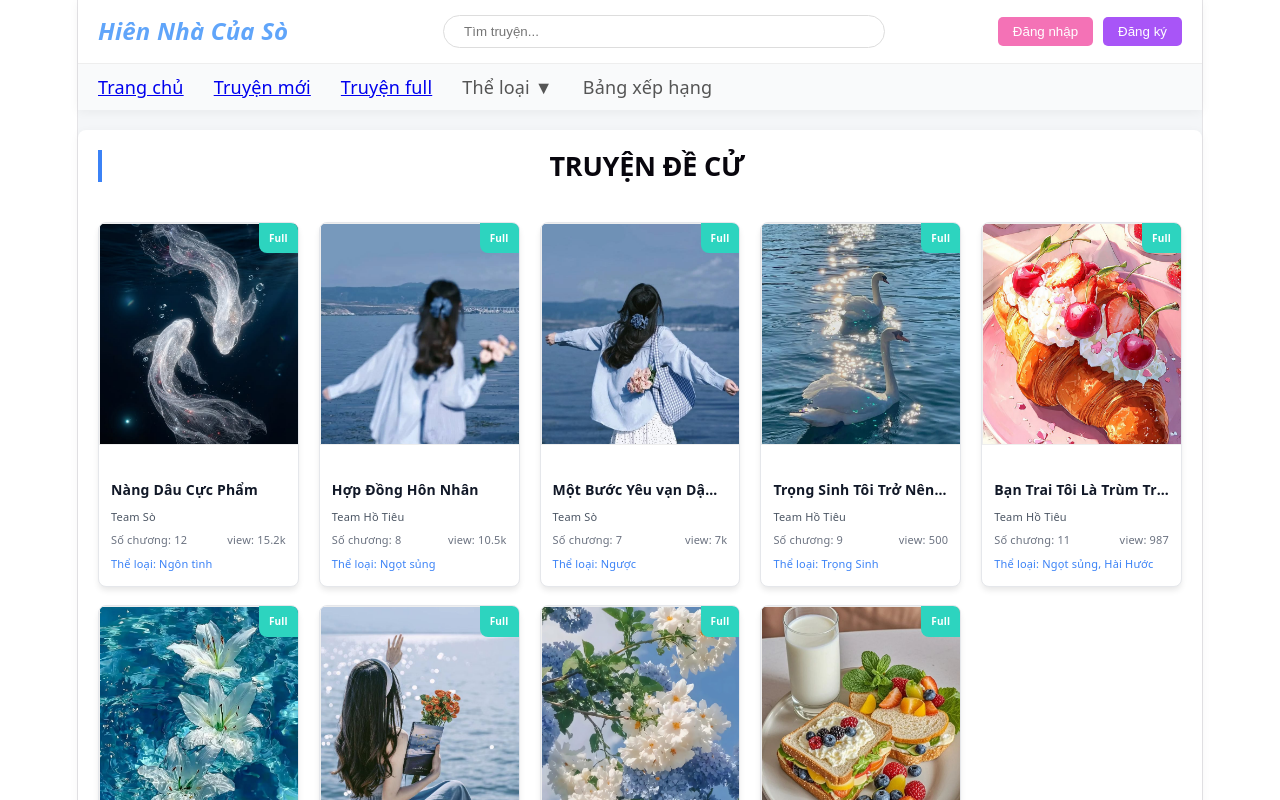
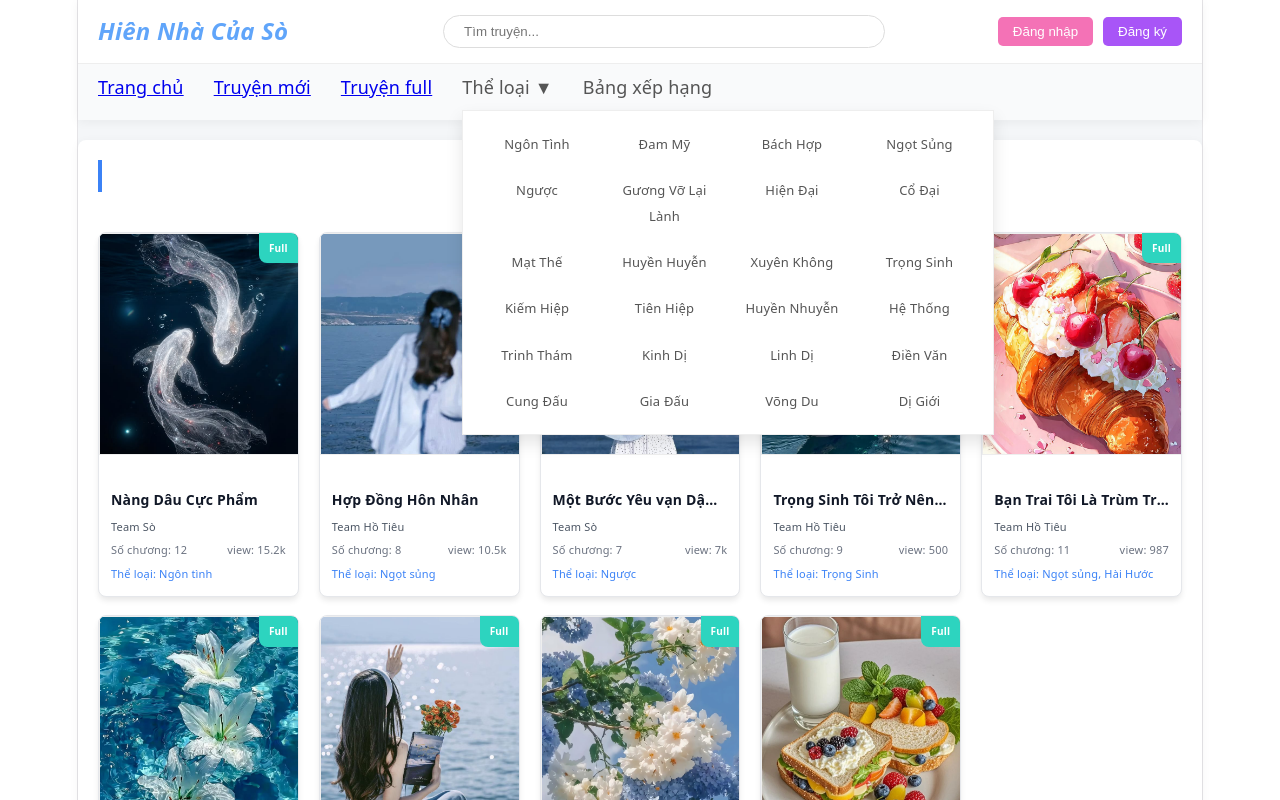
Before and after one commit to Sury2405/Project_HienNhaCuaSo_Web_React, a React (Vite) app in the folder project_web_novel/: page / in a window 1280 px wide. Shown: the top 800 px of the page. Built offline with nearby package versions, Linux system fonts and the light colour scheme.

Commit message:
feat(header): add dynamic category dropdown menu with grid layout

```diff
--- a/project_web_novel/src/model/mockData/DataCategories.jsx
+++ b/project_web_novel/src/model/mockData/DataCategories.jsx
@@ -15,7 +15,7 @@ export const DataCategories = [
   { id: 12, name: "Trọng Sinh", slug: "trong-sinh" },
   { id: 13, name: "Kiếm Hiệp", slug: "kiem-hiep" },
   { id: 14, name: "Tiên Hiệp", slug: "tien-hiep" },
-  { id: 15, name: "Huyền Nhuyễn/Dị Giới", slug: "huyen-nhuyen-di-gioi" },
+  { id: 15, name: "Huyền Nhuyễn", slug: "huyen-nhuyen" },
   { id: 16, name: "Hệ Thống", slug: "he-thong" },
   { id: 17, name: "Trinh Thám", slug: "trinh-tham" },
   { id: 18, name: "Kinh Dị", slug: "kinh-di" },
@@ -23,5 +23,6 @@ export const DataCategories = [
   { id: 20, name: "Điền Văn", slug: "dien-van" },
   { id: 21, name: "Cung Đấu", slug: "cung-dau" },
   { id: 22, name: "Gia Đấu", slug: "gia-dau" },
-  { id: 23, name: "Võng Du", slug: "vong-du" }
+  { id: 23, name: "Võng Du", slug: "vong-du" },
+  { id: 24, name: "Dị Giới", slug: "di-gioi" }
 ];
--- a/project_web_novel/src/view/components/Layout/Header.jsx
+++ b/project_web_novel/src/view/components/Layout/Header.jsx
@@ -1,5 +1,6 @@
 import React from 'react';
 import '../../styles/LayoutCss/Header.css';
+import { DataCategories } from '../../../model/mockData/DataCategories';
 import { Link } from 'react-router-dom';
 
 const Header = () => {
@@ -23,12 +24,15 @@ const Header = () => {
           <li><Link to="/">Trang chủ</Link></li>
           <li><Link to="/truyen-moi">Truyện mới</Link></li>
           <li><Link to= "/truyen-full">Truyện full</Link></li>
+          {/* MENU THỂ LOẠI THẢ XUỐNG */}
           <li className="has-submenu">
-            Thể loại ▼
-            <ul className="submenu">
-              <li>Ngôn tình</li>
-              <li>Ngọt sủng</li>
-              <li>Ngược tâm</li>
+            <span>Thể loại ▼</span>
+            <ul className="submenu-grid">
+              {DataCategories.map((cat) => (
+                <li key={cat.id}>
+                  <Link to={`/the-loai/${cat.slug}`}>{cat.name}</Link>
+                </li>
+              ))}
             </ul>
           </li>
           <li>Bảng xếp hạng</li>
--- a/project_web_novel/src/view/styles/LayoutCss/Header.css
+++ b/project_web_novel/src/view/styles/LayoutCss/Header.css
@@ -61,3 +61,51 @@
 }
 .has-submenu:hover .submenu { display: block; }
 .submenu li { padding: 8px 20px; }
+
+/* Thiết lập cho mục Thể loại có menu con */
+.has-submenu {
+  position: relative;
+  cursor: pointer;
+  padding-bottom: 10px;
+}
+
+/* Khung chứa các thể loại (ẩn đi mặc định) */
+.submenu-grid {
+  display: none; /* Ẩn menu */
+  position: absolute;
+  top: 100%;
+  left: 0;
+  background-color: #fff;
+  min-width: 500px; /* Độ rộng đủ cho 3-4 cột */
+  border: 1px solid #eee;
+  box-shadow: 0 8px 16px rgba(0,0,0,0.1);
+  padding: 15px;
+  list-style: none;
+  z-index: 1000;
+
+  /* Chia cột cho danh sách thể loại */
+  display: grid;
+  grid-template-columns: repeat(4, 1fr);
+  gap: 10px;
+}
+
+/* Hiệu ứng khi di chuột vào mục Thể loại thì hiện menu con */
+.has-submenu:hover .submenu-grid {
+  display: grid; /* Hiện menu dạng lưới */
+}
+
+/* Style cho từng link thể loại trong menu */
+.submenu-grid li a {
+  font-size: 13px;
+  color: #555;
+  text-decoration: none;
+  display: block;
+  padding: 5px;
+  transition: all 0.2s;
+}
+
+.submenu-grid li a:hover {
+  color: #3b82f6;
+  background-color: #f0f7ff;
+  border-radius: 4px;
+}
```
